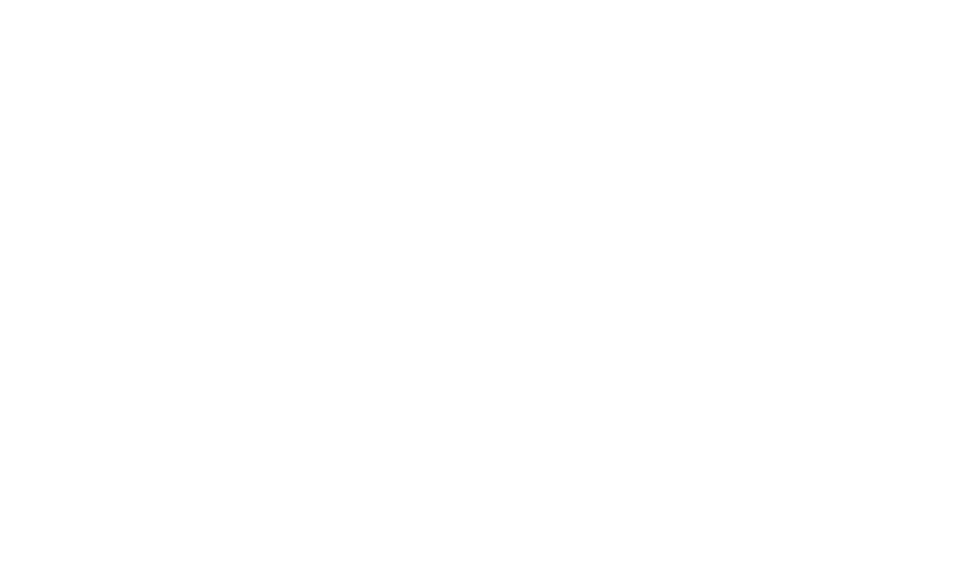
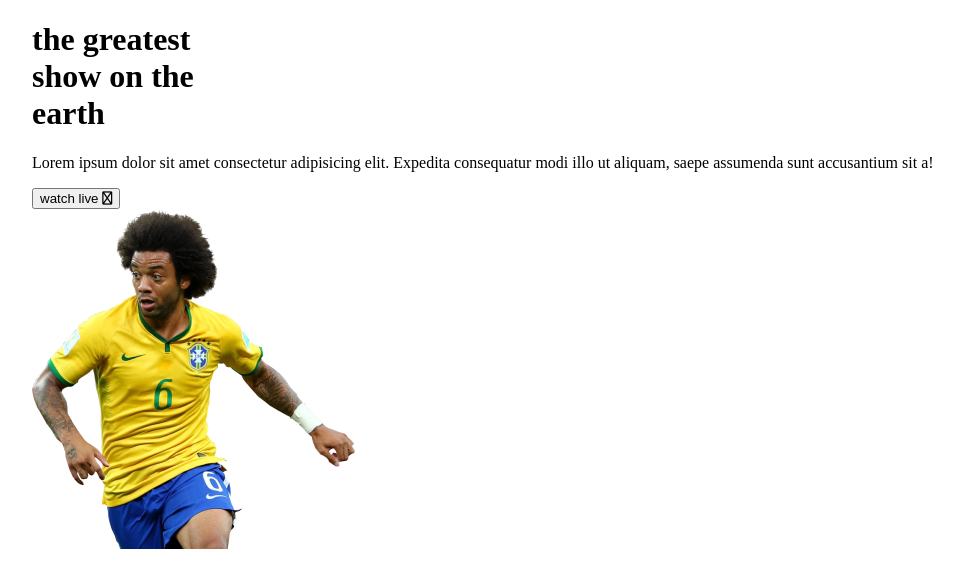
Before and after one commit to mr1akash/FIFA-Worldcup-2022, a plain HTML site: page index.html in a window 1280 px wide. Shown: the whole page, without its empty margins (64-1027 px from the left). Drawn offline with Linux system fonts and the light colour scheme.

Commit message:
header body added

```diff
--- a/index.html
+++ b/index.html
@@ -5,8 +5,24 @@
     <meta http-equiv="X-UA-Compatible" content="IE=edge">
     <meta name="viewport" content="width=device-width, initial-scale=1.0">
     <title>FIFA WorldCup</title>
+    <link rel="stylesheet" href="style.css">
+    <script src="https://kit.fontawesome.com/909badc103.js" crossorigin="anonymous"></script>
 </head>
 <body>
-
+    <header>
+        <div class="parent-header">
+            <div class="header-item1">
+                <h1>
+                the greatest<br> show on the<br> earth
+                </h1>
+                <p>Lorem ipsum dolor sit amet consectetur adipisicing elit. Expedita consequatur modi illo ut aliquam, saepe assumenda sunt accusantium sit a!</p>
+                <button>watch live <i class="fa-regular fa-arrow-right-long"></i>
+                </button>
+            </div>
+             <div class="header-item2">
+            <img src="images/Banner Image.png">
+            </div>
+        </div>
+    </header>
 </body>
 </html>
--- /dev/null
+++ b/style.css
@@ -0,0 +1,4 @@
+body {
+    max-width: 85%;
+    margin:0 auto;
+}
```
Also changed, not shown: images/Banner Image.png (added), images/cr7.webp (added), images/stadium.jpg (added), images/watch live football.jpg (added).
